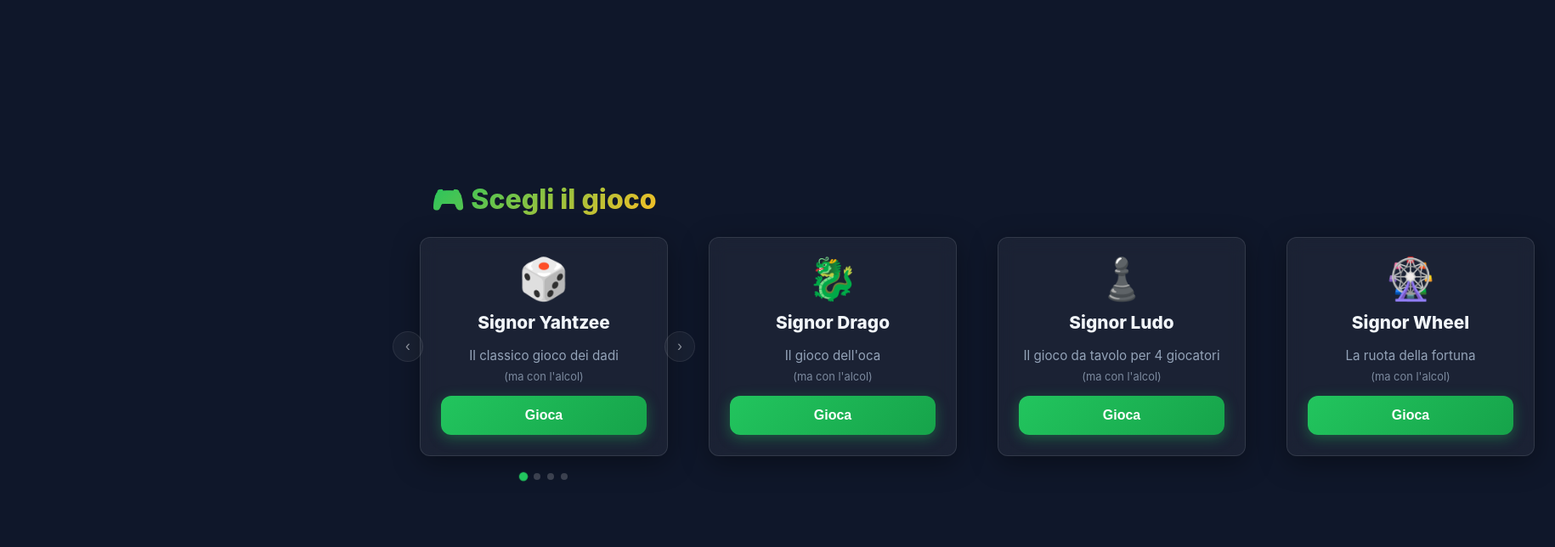
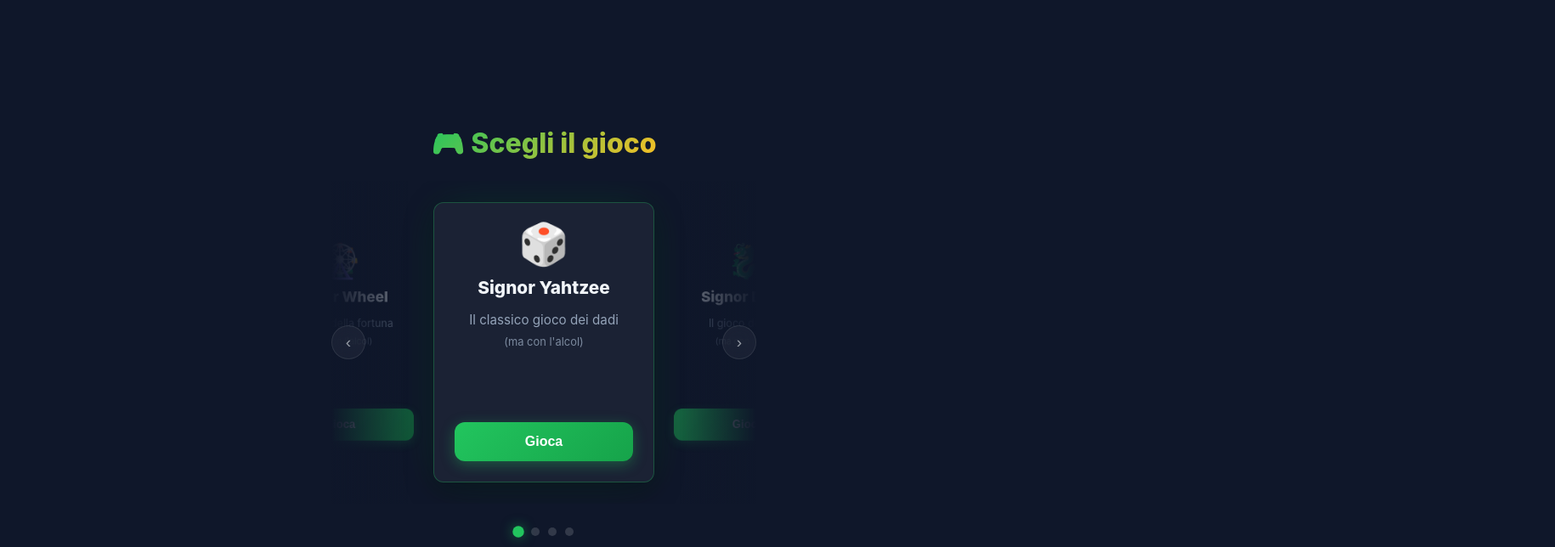
Before and after one commit to PierpaoloDEV/SignorYhatzee, a React (Vite) app in the folder SignorYhatzee/: page / in a window 1280 px wide. Shown: the top 644 px of the page at 85% size, 1830 px wide, since content can reach past the window. Built offline with nearby package versions, Linux system fonts and the light colour scheme; no server answers.

Commit message:
carousel visual overhaul

```diff
--- a/SignorYhatzee/src/components/HomeCarousel.css
+++ b/SignorYhatzee/src/components/HomeCarousel.css
@@ -1,37 +1,73 @@
 .home-carousel-screen {
   justify-content: center;
   padding-top: 60px;
+  overflow: hidden;
 }
 
-.game-carousel {
+/* ── 3D Carousel Container ───────────────────────── */
+.carousel-3d-container {
   position: relative;
   width: 100%;
-  max-width: 340px;
+  max-width: 500px;
+  height: 380px;
+  display: flex;
+  align-items: center;
+  justify-content: center;
+  overflow: hidden;
 }
 
-.carousel-track {
-  display: flex;
-  width: 100%;
-  touch-action: pan-y;
+/* ── Edge fade masks ─────────────────────────────── */
+.carousel-fade {
+  position: absolute;
+  top: 0;
+  bottom: 0;
+  width: 90px;
+  z-index: 15;
+  pointer-events: none;
+}
+.carousel-fade--left {
+  left: 0;
+  background: linear-gradient(to right, var(--bg) 0%, transparent 100%);
+}
+.carousel-fade--right {
+  right: 0;
+  background: linear-gradient(to left, var(--bg) 0%, transparent 100%);
 }
 
-.carousel-slide {
-  flex: 0 0 100%;
-  width: 100%;
-  min-width: 0;
-  display: flex;
-  padding: 0 24px;
-  box-sizing: border-box;
+/* ── Individual Card Wrapper ─────────────────────── */
+.carousel-3d-card {
+  position: absolute;
+  width: 260px;
+  height: 330px;
+  will-change: transform, opacity;
 }
 
+/* ── Card content — shared layout ────────────────── */
 .game-card {
   width: 100%;
+  height: 100%;
   display: flex;
   flex-direction: column;
   align-items: center;
   gap: 12px;
   text-align: center;
-  flex: 1;
+  border-radius: var(--radius);
+  padding: 24px;
+}
+
+/* Ghost card (side cards) — no background, no border */
+.game-card--ghost {
+  background: transparent;
+  border: none;
+  box-shadow: none;
+}
+
+/* Active card — full glass-panel look + glow */
+.carousel-3d-card--active .game-card {
+  border-color: rgba(34, 197, 94, 0.3);
+  box-shadow:
+    0 8px 32px 0 rgba(0, 0, 0, 0.37),
+    0 0 50px -10px rgba(34, 197, 94, 0.2);
 }
 
 .game-card-emoji {
@@ -44,44 +80,57 @@
   font-weight: 800;
 }
 
+/* ── Navigation arrows ───────────────────────────── */
 .carousel-arrow {
   position: absolute;
   top: 50%;
   transform: translateY(-50%);
-  z-index: 5;
+  z-index: 20;
   background: rgba(255, 255, 255, 0.08);
   border: 1px solid rgba(255, 255, 255, 0.15);
   color: var(--text);
-  width: 36px;
-  height: 36px;
+  width: 40px;
+  height: 40px;
   border-radius: 50%;
   display: flex;
   align-items: center;
   justify-content: center;
   cursor: pointer;
-  font-size: 1.1rem;
-  opacity: 0.55;
-  transition: opacity .2s, background .2s;
+  font-size: 1.2rem;
+  opacity: 0.6;
+  transition: opacity .2s, background .2s, transform .2s;
+  backdrop-filter: blur(8px);
+  -webkit-backdrop-filter: blur(8px);
 }
-.carousel-arrow:hover { opacity: 1; background: rgba(255, 255, 255, 0.15); }
-.carousel-arrow.left { left: -8px; }
-.carousel-arrow.right { right: -8px; }
+.carousel-arrow:hover {
+  opacity: 1;
+  background: rgba(255, 255, 255, 0.18);
+  transform: translateY(-50%) scale(1.1);
+}
+.carousel-arrow.left  { left: 0; }
+.carousel-arrow.right { right: 0; }
 
+/* ── Dots ────────────────────────────────────────── */
 .carousel-dots {
   display: flex;
-  gap: 8px;
+  gap: 10px;
   justify-content: center;
+  margin-top: 8px;
 }
 
 .carousel-dot {
-  width: 8px;
-  height: 8px;
+  width: 10px;
+  height: 10px;
   border-radius: 50%;
-  background: rgba(255, 255, 255, 0.2);
+  background: rgba(255, 255, 255, 0.15);
   cursor: pointer;
-  transition: background .2s, transform .2s;
+  transition: background .3s, transform .3s, box-shadow .3s;
 }
 .carousel-dot.active {
   background: var(--accent);
-  transform: scale(1.3);
+  transform: scale(1.35);
+  box-shadow: 0 0 10px rgba(34, 197, 94, 0.5);
 }
+.carousel-dot:hover:not(.active) {
+  background: rgba(255, 255, 255, 0.35);
+}
--- a/SignorYhatzee/src/components/HomeCarousel.jsx
+++ b/SignorYhatzee/src/components/HomeCarousel.jsx
@@ -1,4 +1,4 @@
-import { useRef, useState } from "react";
+import { useRef, useState, useCallback, useEffect } from "react";
 import "./HomeCarousel.css";
 
 const GAMES = [
@@ -8,16 +8,42 @@ const GAMES = [
   { id: "wheel", emoji: "🎡", name: "Signor Wheel", tagline: "La ruota della fortuna (ma con l'alcol)" },
 ];
 
+const N = GAMES.length;
+
+function getOffset(i, active, direction) {
+  let off = i - active;
+  if (off > N / 2) off -= N;
+  if (off < -N / 2) off += N;
+  if (Math.abs(off) === N / 2) {
+    off = direction >= 0 ? N / 2 : -N / 2;
+  }
+  return off;
+}
+
 export default function HomeCarousel({ onSelectGame }) {
   const [index, setIndex] = useState(0);
   const [dragDelta, setDragDelta] = useState(0);
   const [dragging, setDragging] = useState(false);
+  const [direction, setDirection] = useState(1);
   const touchStartX = useRef(0);
-  const trackRef = useRef(null);
+  const containerRef = useRef(null);
+  // Track previous offsets to detect cards that "jumped" position
+  const prevOffsetsRef = useRef(null);
 
-  const goTo = (i) => setIndex((i + GAMES.length) % GAMES.length);
-  const prev = () => goTo(index - 1);
-  const next = () => goTo(index + 1);
+  const goTo = useCallback((i) => {
+    const next = ((i % N) + N) % N;
+    setDirection(i >= index ? 1 : -1);
+    setIndex(next);
+  }, [index]);
+
+  const prev = () => {
+    setDirection(-1);
+    setIndex((index - 1 + N) % N);
+  };
+  const next = () => {
+    setDirection(1);
+    setIndex((index + 1) % N);
+  };
 
   const handleTouchStart = (e) => {
     touchStartX.current = e.touches[0].clientX;
@@ -25,42 +51,60 @@ export default function HomeCarousel({ onSelectGame }) {
   };
   const handleTouchMove = (e) => {
     if (!dragging) return;
-    setDragDelta(e.touches[0].clientX - touchStartX.current);
+    const raw = e.touches[0].clientX - touchStartX.current;
+    setDragDelta(Math.max(-120, Math.min(120, raw)));
   };
   const handleTouchEnd = () => {
-    const width = trackRef.current?.offsetWidth || 1;
-    const threshold = width * 0.2;
+    const width = containerRef.current?.offsetWidth || 1;
+    const threshold = width * 0.15;
     if (dragDelta > threshold) prev();
     else if (dragDelta < -threshold) next();
     setDragDelta(0);
     setDragging(false);
   };
 
-  const trackStyle = {
-    transform: `translateX(calc(-${index * 100}% + ${dragDelta}px))`,
-    transition: dragging ? "none" : "transform .3s ease",
-  };
+  const dragOffsetPx = dragging ? dragDelta : 0;
+
+  // Compute all offsets for this render
+  const offsets = GAMES.map((_, i) => getOffset(i, index, direction));
+
+  // Build card elements
+  const cards = GAMES.map((game, i) => {
+    const offset = offsets[i];
+    const prevOffset = prevOffsetsRef.current ? prevOffsetsRef.current[i] : offset;
+    const absOffset = Math.abs(offset);
+    const isFront = absOffset === 0;
+    const isNeighbor = absOffset === 1;
+    const isVisible = isFront || isNeighbor;
+
+    // A card "jumped" if its offset changed by more than 1 step,
+    // or if we have no previous data (first render)
+    const jumped = prevOffsetsRef.current === null || Math.abs(offset - prevOffset) > 1;
+
+    const translateX = offset * 240 + dragOffsetPx;
+    const scale = isFront ? 1 : 0.82;
+    const opacity = isFront ? 1 : isNeighbor ? 0.45 : 0;
+    const zIndex = isFront ? 10 : 5;
+
+    // Disable transition if dragging, card jumped, or card is hidden
+    const shouldAnimate = !dragging && !jumped && isVisible;
+
+    const [mainText, subText] = game.tagline.split(' (');
 
     return (
-    <div className="app home-carousel-screen">
-      <h1 className="title">🎮 Scegli il gioco</h1>
-
-      <div className="game-carousel">
-        <button className="carousel-arrow left" onClick={prev} aria-label="Gioco precedente">‹</button>
-
       <div
-          className="carousel-track"
-          ref={trackRef}
-          style={trackStyle}
-          onTouchStart={handleTouchStart}
-          onTouchMove={handleTouchMove}
-          onTouchEnd={handleTouchEnd}
+        className={`carousel-3d-card ${isFront ? "carousel-3d-card--active" : ""}`}
+        key={game.id}
+        style={{
+          transform: `translateX(${translateX}px) scale(${scale})`,
+          opacity,
+          zIndex,
+          transition: shouldAnimate ? "all 0.5s cubic-bezier(.4, 0, .2, 1)" : "none",
+          pointerEvents: isFront ? "auto" : "none",
+          visibility: isVisible ? "visible" : "hidden",
+        }}
       >
-          {GAMES.map((game) => {
-            const [mainText, subText] = game.tagline.split(' (');
-            return (
-              <div className="carousel-slide" key={game.id}>
-                <div className="glass-panel game-card">
+        <div className={`game-card ${isFront ? "glass-panel" : "game-card--ghost"}`}>
           <div className="game-card-emoji">{game.emoji}</div>
           <h2 className="game-card-name">{game.name}</h2>
           <p className="subtitle" style={{ margin: 0 }}>
@@ -71,15 +115,39 @@ export default function HomeCarousel({ onSelectGame }) {
               </span>
             )}
           </p>
-                  <button className="btn btn-primary" style={{ width: "100%", marginTop: 'auto' }} onClick={() => onSelectGame(game.id)}>
+          <button
+            className="btn btn-primary"
+            style={{ width: "100%", marginTop: 'auto' }}
+            onClick={() => onSelectGame(game.id)}
+          >
             Gioca
           </button>
         </div>
       </div>
     );
-          })}
-        </div>
+  });
 
+  // Save current offsets AFTER commit (not during render)
+  // so React Strict Mode double-render doesn't break the comparison
+  useEffect(() => {
+    prevOffsetsRef.current = offsets;
+  });
+
+  return (
+    <div className="app home-carousel-screen">
+      <h1 className="title">🎮 Scegli il gioco</h1>
+
+      <div
+        className="carousel-3d-container"
+        ref={containerRef}
+        onTouchStart={handleTouchStart}
+        onTouchMove={handleTouchMove}
+        onTouchEnd={handleTouchEnd}
+      >
+        <div className="carousel-fade carousel-fade--left" />
+        <div className="carousel-fade carousel-fade--right" />
+        {cards}
+        <button className="carousel-arrow left" onClick={prev} aria-label="Gioco precedente">‹</button>
         <button className="carousel-arrow right" onClick={next} aria-label="Gioco successivo">›</button>
       </div>
 
```
Lines whose indentation alone changed are shown as unchanged.
